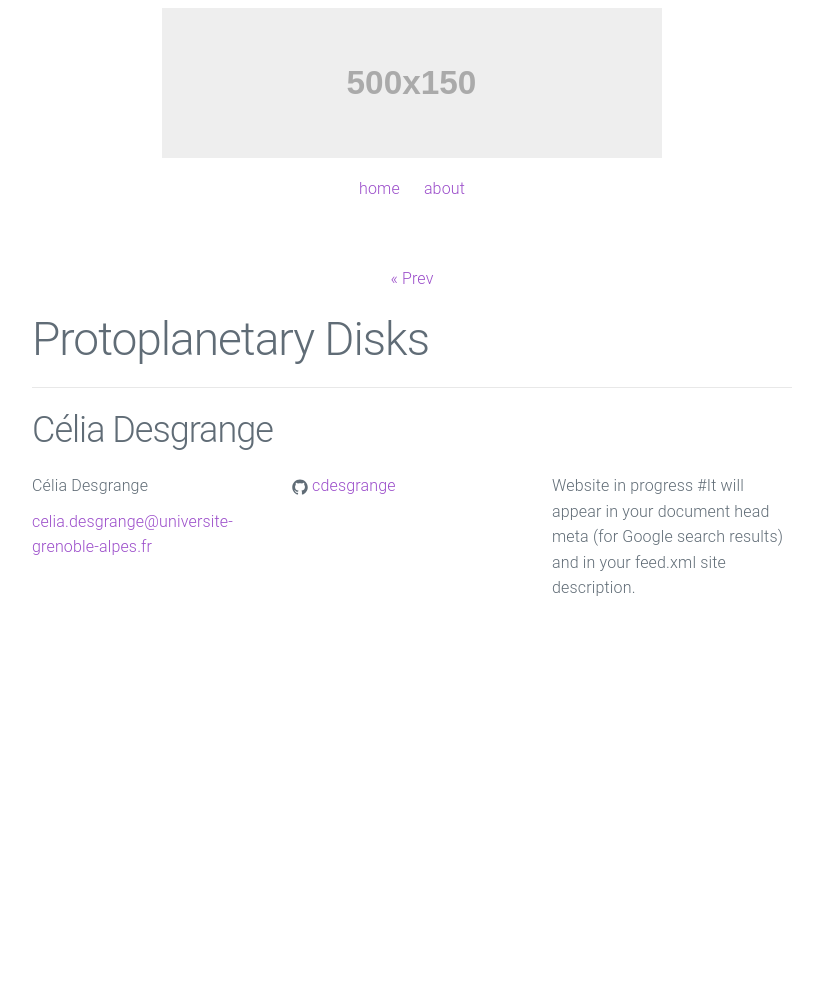
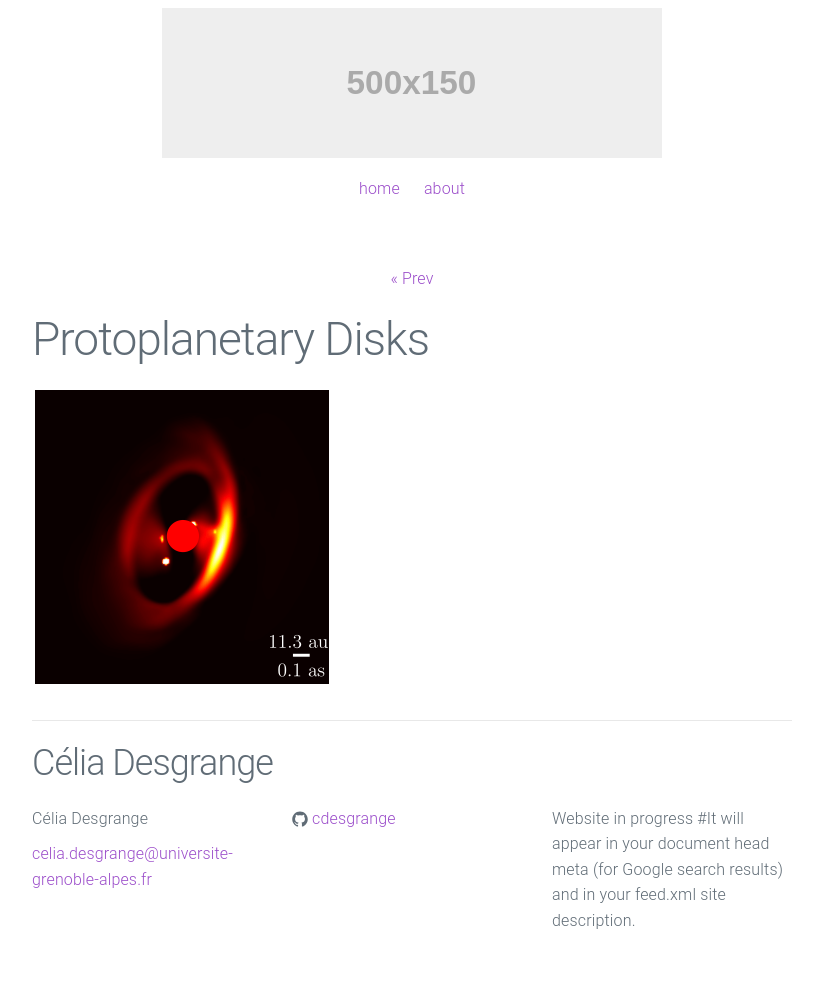
Before and after one commit to cdesgrange/cdesgrange.github.io, a Jekyll site: the page built from _posts/2022-04-23-protoplanetary-disk.markdown, in a window 1280 px wide. Shown: the whole page, without its empty margins (228-1051 px from the left). Built offline with Jekyll 4.4.1, drawn with Linux system fonts in a browser that asks for light colours; before the commit the page ends 900 px from its top, so only the background shows below that.

Commit message:
Update 2022-04-23-protoplanetary-disk.markdown

```diff
--- a/_posts/2022-04-23-protoplanetary-disk.markdown
+++ b/_posts/2022-04-23-protoplanetary-disk.markdown
@@ -2,5 +2,8 @@
 layout: post
 title:  "Protoplanetary Disks"
 date:   2015-10-09 15:39:40
-preview: fig/test.png
+preview: fig/PDS_70-1.png
 ---
+
+
+<img src="/fig/PDS_70-1.png" width="300" height="300">
```
